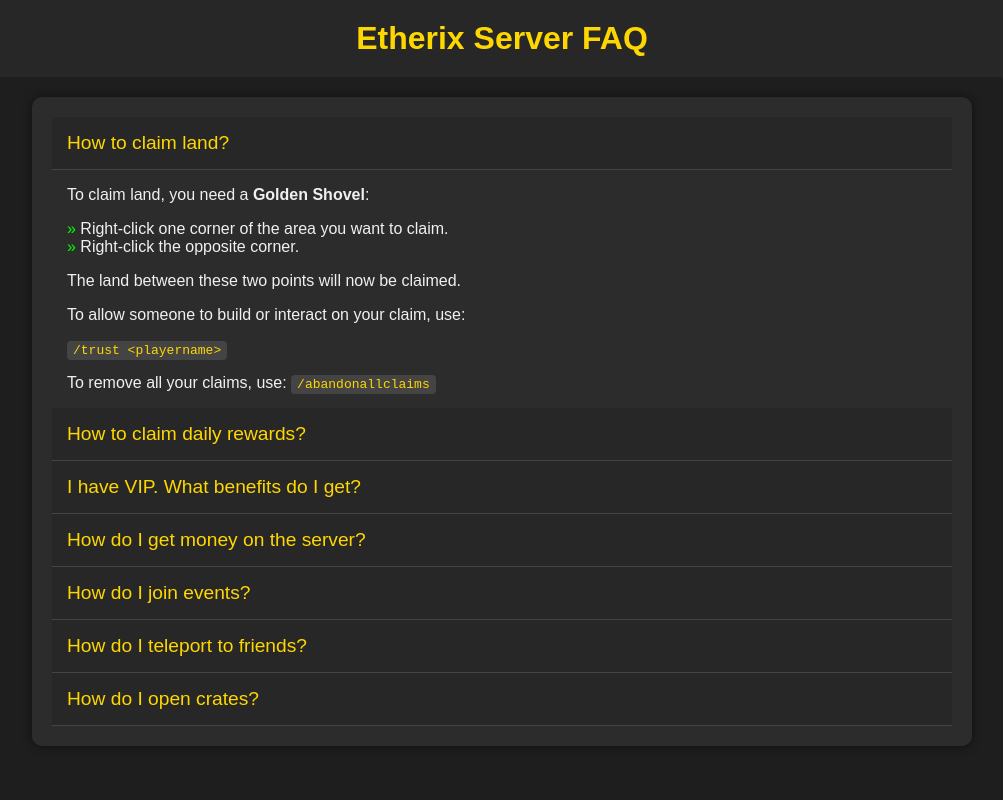
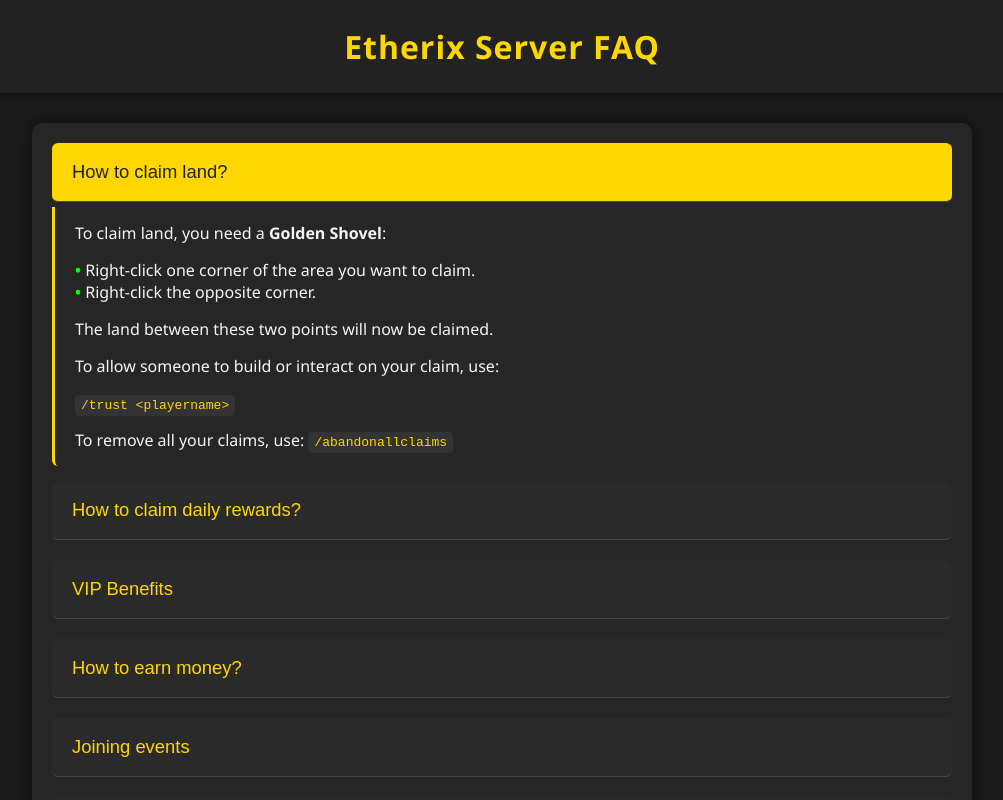
Before and after one commit to Rowaniosgaming/etherix-faq, a plain HTML site: page index.html in a window 1280 px wide. Both pictures are taken after a click on the button "How to claim land?". Shown: the top 800 px of the page, without its empty margins (138-1141 px from the left). Drawn offline with Linux system fonts and the light colour scheme.

Commit message:
Update index.html

```diff
--- a/index.html
+++ b/index.html
@@ -5,64 +5,110 @@
 <meta name="viewport" content="width=device-width, initial-scale=1.0">
 <title>Etherix Server FAQ</title>
 <style>
+    /* Basis stijlen */
     body {
-            font-family: Arial, sans-serif;
-            background-color: #1e1e1e;
-            color: #f0f0f0;
+        font-family: "Segoe UI", Tahoma, Geneva, Verdana, sans-serif;
+        background-color: #1b1b1b;
+        color: #f5f5f5;
         margin: 0;
         padding: 0;
     }
+
     header {
-            background-color: #272727;
-            padding: 20px;
+        background-color: #222;
+        padding: 25px;
         text-align: center;
         font-size: 2em;
-            font-weight: bold;
+        font-weight: 600;
         color: #ffd700;
+        letter-spacing: 1px;
+        box-shadow: 0 2px 5px rgba(0,0,0,0.5);
     }
+
     main {
         max-width: 900px;
-            margin: 20px auto;
+        margin: 30px auto;
         padding: 20px;
-            background-color: #2c2c2c;
+        background-color: #262626;
         border-radius: 10px;
-            box-shadow: 0 0 10px rgba(0,0,0,0.5);
+        box-shadow: 0 0 15px rgba(0,0,0,0.6);
     }
+
+    /* Accordion knoppen */
     button.accordion {
-            background-color: #272727;
+        background-color: #2a2a2a;
         color: #ffd700;
         cursor: pointer;
-            padding: 15px;
+        padding: 18px 20px;
         width: 100%;
         border: none;
         text-align: left;
         outline: none;
-            font-size: 1.2em;
-            transition: 0.3s;
+        font-size: 1.15em;
+        font-weight: 500;
+        transition: background-color 0.3s, color 0.3s;
         border-bottom: 1px solid #444;
+        border-radius: 6px;
+        margin-bottom: 5px;
     }
+
     button.accordion:hover {
         background-color: #333;
     }
+
+    button.accordion.active {
+        background-color: #ffd700;
+        color: #222;
+    }
+
+    /* Accordion panels */
     div.panel {
-            padding: 0 15px;
-            display: none;
-            background-color: #2c2c2c;
+        background-color: #262626;
+        max-height: 0;
         overflow: hidden;
+        transition: max-height 0.3s ease;
+        padding: 0 20px;
+        border-left: 3px solid #ffd700;
+        margin-bottom: 15px;
+        border-radius: 0 0 6px 6px;
     }
+
+    div.panel p, div.panel ul {
+        margin: 15px 0;
+    }
+
     ul {
         list-style: none;
         padding-left: 0;
     }
+
     ul li::before {
-            content: "» ";
+        content: "• ";
         color: #00ff00;
+        font-weight: bold;
     }
+
     code {
-            background-color: #444;
-            padding: 2px 6px;
+        background-color: #333;
+        padding: 3px 6px;
         border-radius: 4px;
         color: #ffd700;
+        font-family: monospace;
+    }
+
+    /* Responsive */
+    @media (max-width: 600px) {
+        header {
+            font-size: 1.5em;
+            padding: 20px;
+        }
+        button.accordion {
+            font-size: 1em;
+            padding: 15px;
+        }
+        div.panel {
+            padding: 0 15px;
+        }
     }
 </style>
 </head>
@@ -88,7 +134,7 @@
         <p>When you claim your reward, you will receive a <strong>Daily Crate Key</strong>. Use it at the <strong>Crates area</strong> at <strong>Survival Spawn</strong>.</p>
     </div>
 
-        <button class="accordion">I have VIP. What benefits do I get?</button>
+    <button class="accordion">VIP Benefits</button>
     <div class="panel">
         <ul>
             <li><code>/back</code> – Return to your previous location</li>
@@ -101,25 +147,25 @@
         </ul>
     </div>
 
-        <button class="accordion">How do I get money on the server?</button>
+    <button class="accordion">How to earn money?</button>
     <div class="panel">
         <p>Earn passive money by enchanting, woodcutting, mining, etc.</p>
         <p>Check jobs and leaderboard: <code>/jobs</code></p>
         <p>Sell items: <code>/sell hand</code></p>
     </div>
 
-        <button class="accordion">How do I join events?</button>
+    <button class="accordion">Joining events</button>
     <div class="panel">
         <p>Events are announced in-game or on Discord. Join at the scheduled time to win prizes!</p>
     </div>
 
-        <button class="accordion">How do I teleport to friends?</button>
+    <button class="accordion">Teleporting to friends</button>
     <div class="panel">
         <p>Send a request: <code>/tpa &lt;player&gt;</code></p>
         <p>The other player must accept: <code>/tpaccept</code></p>
     </div>
 
-        <button class="accordion">How do I open crates?</button>
+    <button class="accordion">Opening crates</button>
     <div class="panel">
         <p>Use a crate key matching the crate type (e.g., <strong>Food Key</strong> opens <strong>Food Crate</strong>).</p>
         <p>Use it at the <strong>Crates area</strong> at <strong>Survival Spawn</strong>.</p>
@@ -132,10 +178,10 @@
     acc[i].addEventListener("click", function() {
         this.classList.toggle("active");
         const panel = this.nextElementSibling;
-                if (panel.style.display === "block") {
-                    panel.style.display = "none";
+        if (panel.style.maxHeight) {
+            panel.style.maxHeight = null;
         } else {
-                    panel.style.display = "block";
+            panel.style.maxHeight = panel.scrollHeight + "px";
         }
     });
 }
```
Lines whose indentation alone changed are shown as unchanged.
